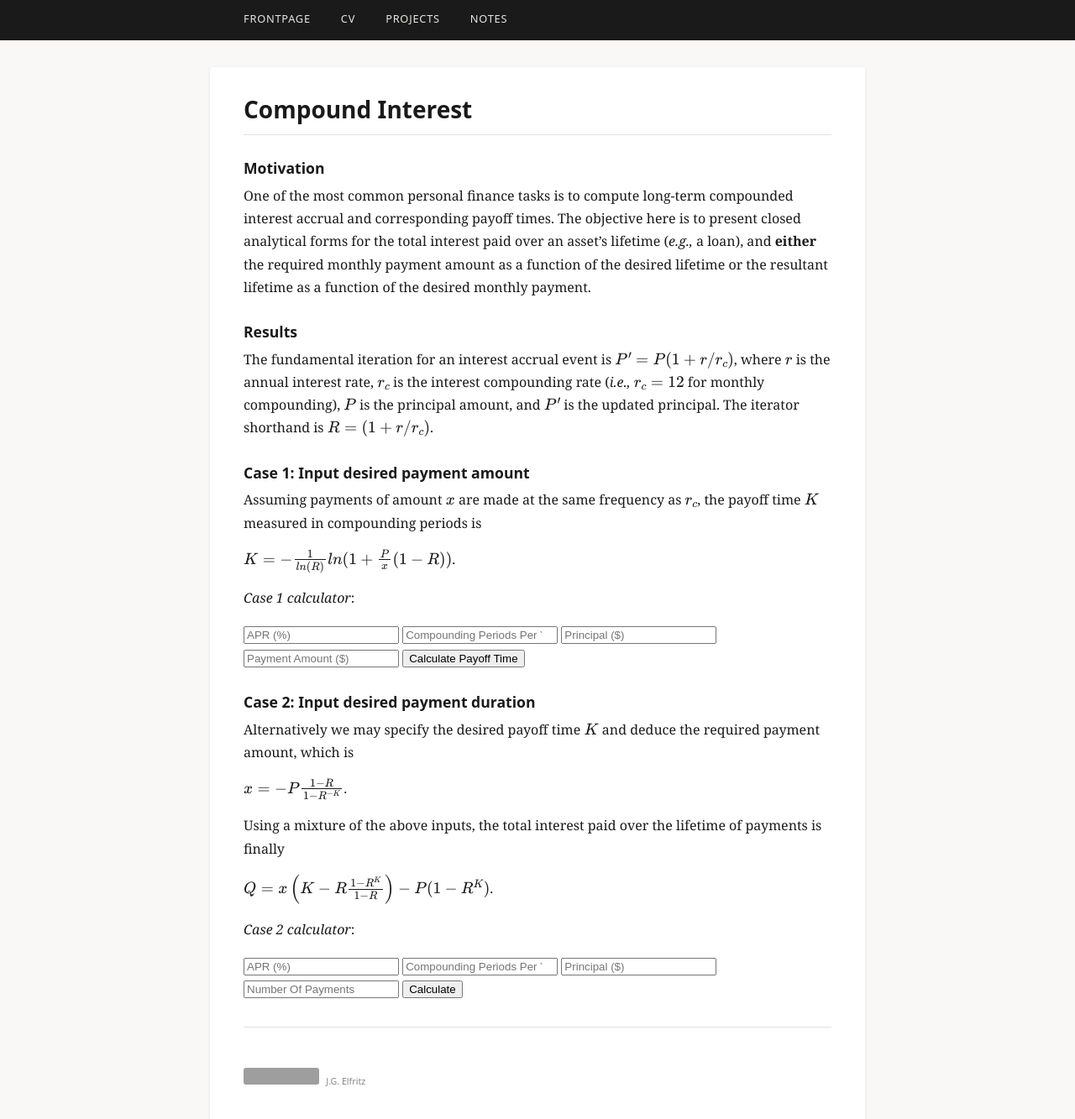
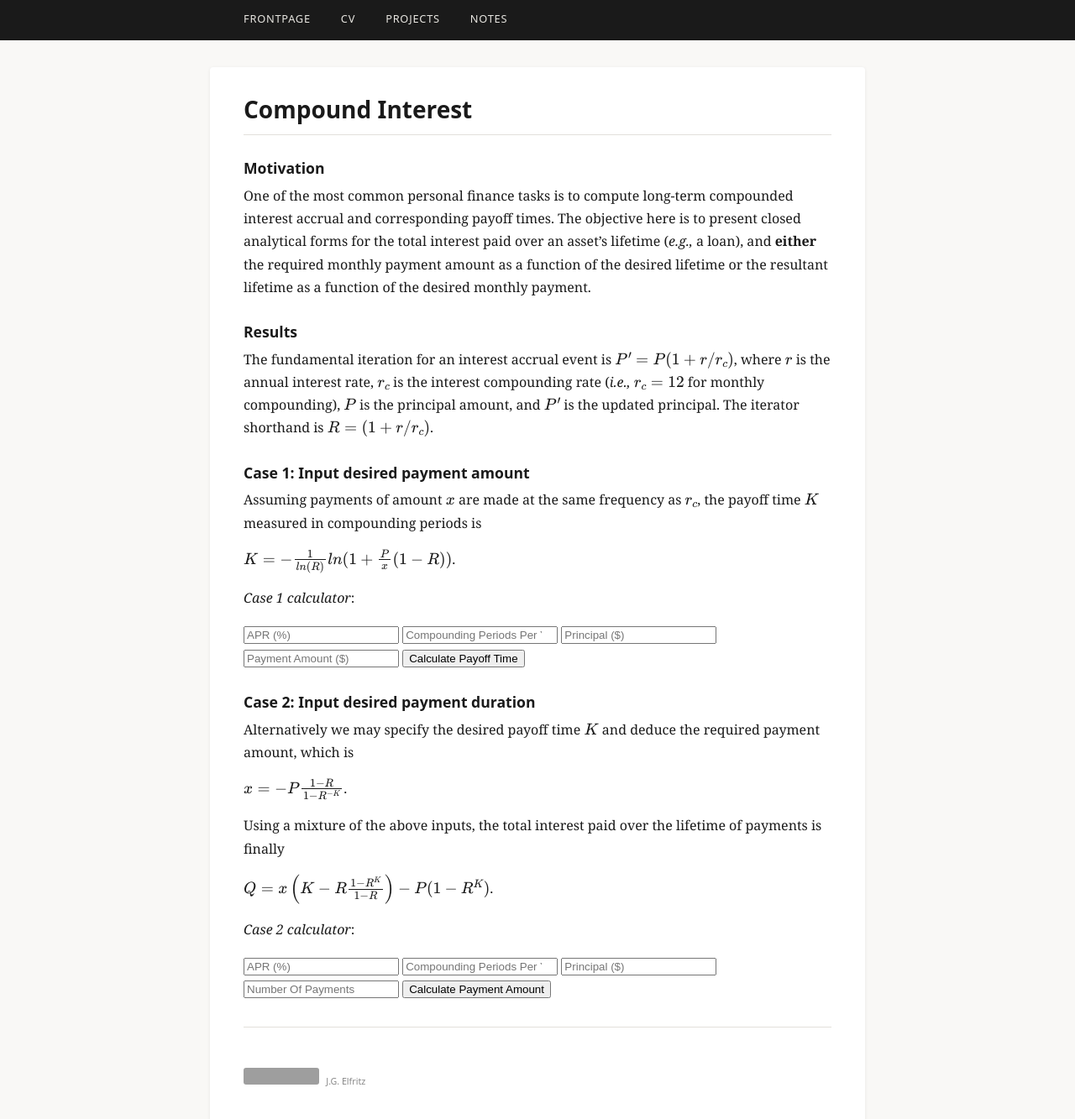
Before and after one commit to justinelfritz/justinelfritz.github.io, a Jekyll site: the page built from pages/interest_calculators.md, in a window 1280 px wide and 1379 px high. Shown: the top 1333 px of the window at 84% size. Built offline with Jekyll 4.4.1, drawn with Linux system fonts in a browser that asks for light colours; grey boxes are pictures that could not be loaded.

```diff
--- a/pages/interest_calculators.md
+++ b/pages/interest_calculators.md
@@ -86,7 +87,7 @@ $$Q=x\left(K-R\frac{1-R^K}{1-R}\right)-P(1-R^K)$$.
   <input type="number" id="rc2" placeholder="Compounding Periods Per Year" />
   <input type="number" id="principal2" placeholder="Principal ($)" />
   <input type="number" id="periods2" placeholder="Number Of Payments"/>
-  <button onclick="calculateCase2()">Calculate </button>
+  <button onclick="calculateCase2()">Calculate Payment Amount</button>
   <p id="case2Result"></p>
   <p id="int2Result"></p>
 </div>
```
Also changed, not shown: other parts of pages/interest_calculators.md (+2 -0 lines).
